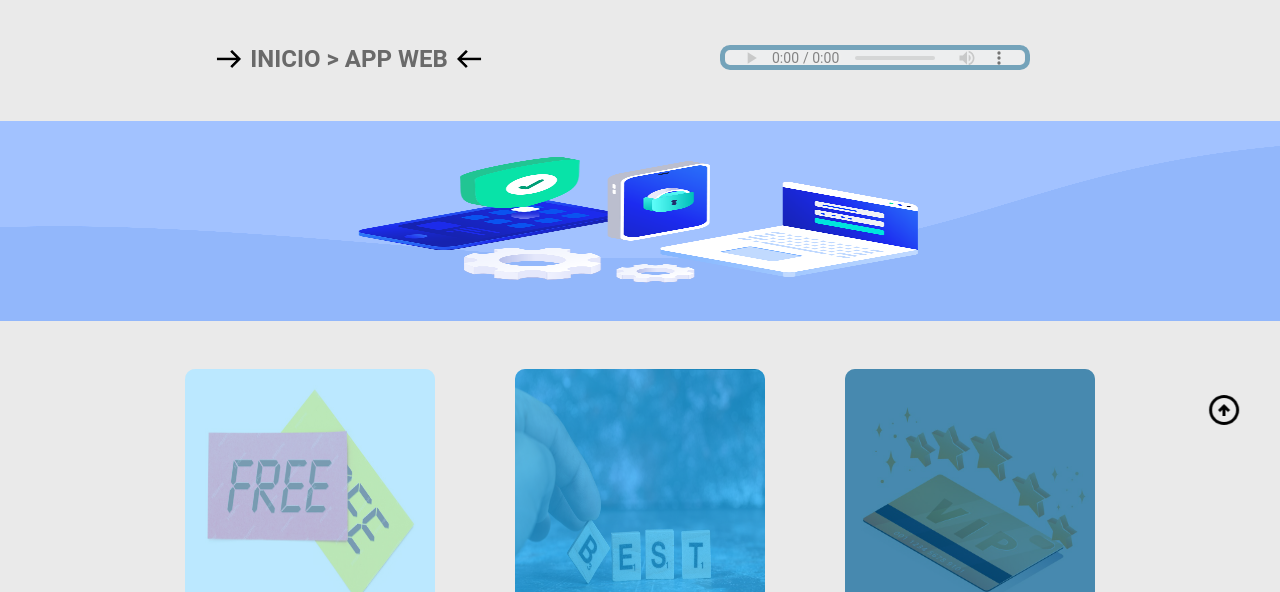
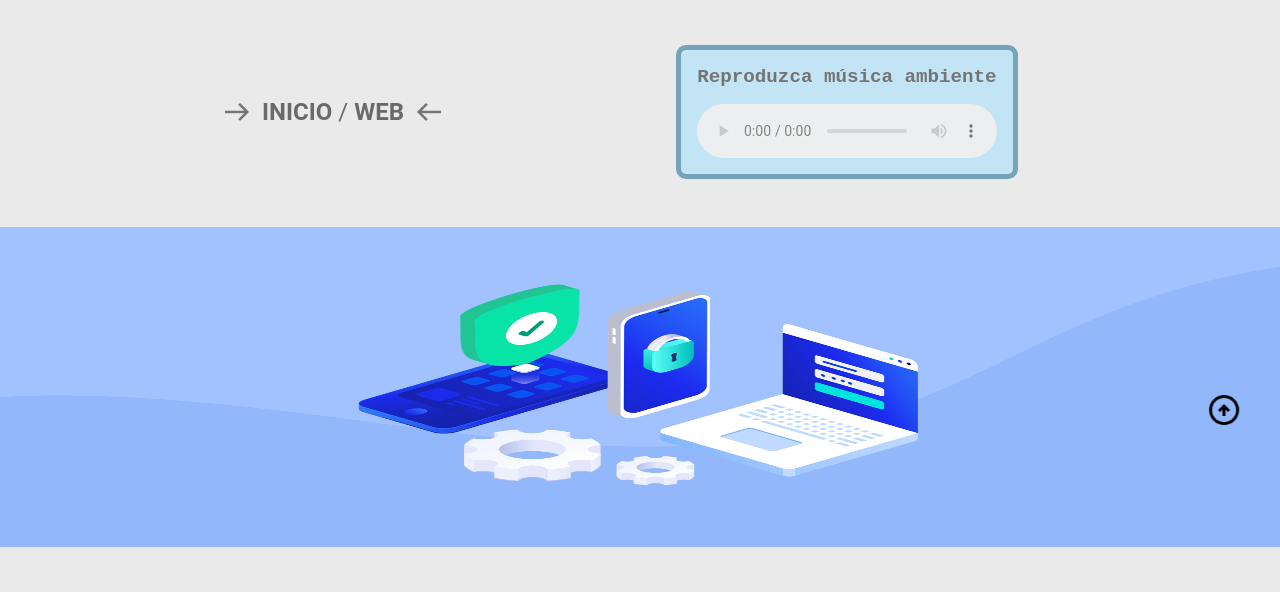
Before and after one commit to danibueno89/proyecto-web-diw, a plain HTML site: page 02-item-list.html in a window 1280 px wide. Shown: the part 208-800 px from the top of the page. Drawn offline with Linux system fonts and the light colour scheme.

Commit message:
enlaces home y item-list

```diff
--- a/02-item-list.html
+++ b/02-item-list.html
@@ -48,13 +48,17 @@
 
         <section class="breadcrumb-container">
             <!-- BREADCRUMB -->
-            <a class="breadcrumb" href="01-home.html">INICIO > APP WEB</a>
-
+            <div class="breadcrumb">
+                <a href="01-home.html">INICIO</a> / <a href="./02-item-list.html">WEB</a>
+            </div>
             <!-- AUDIO BACKGROUND -->
-            <audio controls autoplay loop preload="auto">
-                <source src="assets/audio/ambiente.mp3">
-                <source src="assets/audio/ambiente.ogg">
-            </audio>
+            <article class="audio-container">
+                <p>Reproduzca música ambiente</p>
+                <audio controls autoplay loop preload="auto">
+                    <source src="assets/audio/ambiente.mp3">
+                    <source src="assets/audio/ambiente.ogg">
+                </audio>
+            </article>
 
         </section>
 
@@ -65,7 +69,8 @@
 
 
         <!-- BANNER -->
-        <img src="./assets/img/pictures-backgrounds/app-web.png" alt="banner-app-web" height="200" width="100%">
+        <img class="banner" src="./assets/img/pictures-backgrounds/app-web.png" alt="banner-app-web" height="200"
+            width="100%">
 
         <!-- CONTENEDOR GLOBAL VERSIONES -->
         <section class="contenedor-global-version">
--- a/assets/css/general.css
+++ b/assets/css/general.css
@@ -158,27 +158,22 @@ CABECERA DEL DOM
   display: flex;
   flex-direction: row;
   justify-content: space-around;
+  align-items: center;
   gap: 20rem;
 }
 
-/*
-===================================
-    AUDIO BACKGROUND
-
-===================================
-*/
-audio {
-  border: 5px solid var(--primary-600);
-  border-radius: 10px;
-  opacity: 0.5;
-  height: 15px;
-}
 
 /*
 ===================================
-    BREADCRUMB DE CADA VISTA
+BREADCRUMB DE CADA VISTA
 ===================================
 */
+.breadcrumb a {
+  text-decoration: none;
+  color: var(--secondary-700);
+
+}
+
 .breadcrumb {
   font-size: 1.5rem;
   font-family: Roboto, sans-serif;
@@ -224,9 +219,33 @@ audio {
     opacity: 0;
   }
   100% {
-    opacity: 1;
+    opacity: 0.5;
   }
 }
+
+/*
+===================================
+    AUDIO BACKGROUND
+
+===================================
+*/
+.audio-container {
+  display: flex;
+  flex-direction: column;
+  gap: 1rem;
+  border: 5px solid var(--primary-600);
+  border-radius: 10px;
+  opacity: 0.5;
+  padding: 1rem;
+  text-align: center;
+  background-color: var(--primary-100);
+}
+
+.audio-container p {
+  font-size: 1.2rem;
+  font-weight: bold;
+}
+
 
 /*
 ===================================
@@ -336,13 +355,17 @@ footer {
     DIMENSIONES 1080P
 ===================================
 */
-@media screen and (min-width: 1900px) {
+@media screen and (min-width: 1600px) {
   .menu-global {
     font-size: 1.5rem;
   }
 
   .logo {
     gap: 10rem;
+  }
+
+  aside {
+    bottom: 40%;
   }
 
   .barra-vertical-footer {
--- a/assets/css/item-list.css
+++ b/assets/css/item-list.css
@@ -14,6 +14,15 @@
   justify-content: center;
   align-items: center;
   background-color: var(--secondary-50);
+}
+
+/*
+===================================
+    BANNER
+===================================
+*/
+.banner {
+  height: 20rem;
 }
 
 /*
@@ -39,11 +48,11 @@
 }
 
 .breadcrumb::before {
-  left: -20%;
+  left: -30%;
 }
 
 .breadcrumb::after {
-  right: -20%;
+  right: -30%;
 }
 
 /*
@@ -159,7 +168,7 @@
 ===================================
 */
 
-@media screen and (min-width: 1900px) {
+@media screen and (min-width: 1600px) {
   .breadcrumb {
     margin-left: 0rem;
   }
@@ -176,4 +185,8 @@
     font-size: 1.2rem;
     margin: 1rem 0;
   }
+
+  .banner {
+    height: 25rem;
+  }
 }
```
Also changed, not shown: 01-home.html (+13 -5 lines), assets/css/home.css (+11 -5 lines).
